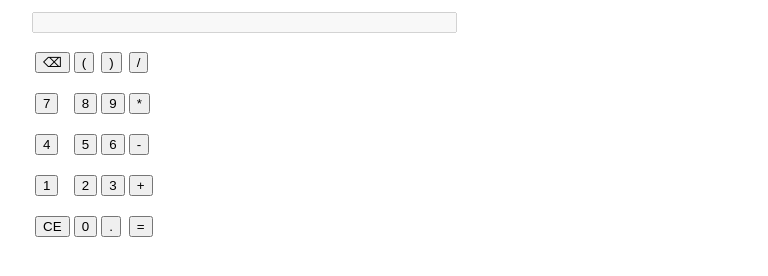
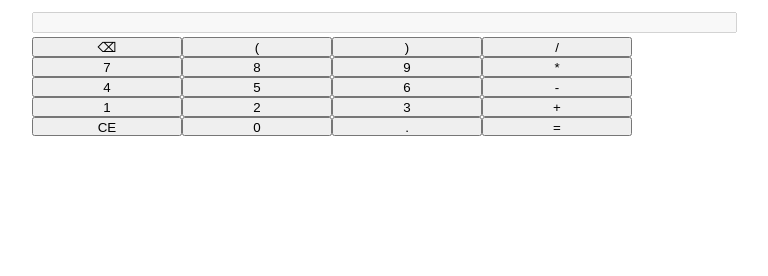
Before and after one commit to snkwonta/html-calculator, a plain HTML site: page index.html in a window 1280 px wide. Shown: the whole page, without its empty margins (308-1076 px from the left). Drawn offline with Linux system fonts and the light colour scheme.

Commit message:
Update index.html

```diff
--- a/index.html
+++ b/index.html
@@ -8,45 +8,46 @@
     </head>
     <body>
         <div class="main">
-        <form name="form">
-            <input type="text" name="textview" disabled size="50" height="30"/>
-        <table>
-            <tr>
-                <td><button class="button" type="button" value="&#9003" onclick="backspace()">&#9003</td>
-                <td><button class="button" type="button" value="(" onclick="show('(')">(</td>
-                <td><button class="button" type="button" value=")" onclick="show(')')">)</td>
-                <td><button class="button" type="button" value="/" onclick="show('/')">/</td>
+        <form name="form" id="form">
+            <input type="text" name="textview" disabled size="85" height="30"/>
 
-            </tr>
-            <tr>
-                <td><button class="button" type="button" value="7" onclick="show(7)">7</td>
-                <td><button class="button" type="button" value="8" onclick="show(8)">8</td>
-                <td><button class="button" type="button" value="9" onclick="show(9)">9</td>
-                <td><button class="button" type="button" value="*" onclick="show('*')">*</td>
+        <div class="hold-buttons">
 
-            </tr>
-            <tr>
-                <td><button class="button" type="button" value="4" onclick="show(4)">4</td>
-                <td><button class="button" type="button" value="5" onclick="show(5)">5</td>
-                <td><button class="button" type="button" value="6" onclick="show(6)">6</td>
-                <td><button class="button" type="button" value="-" onclick="show('-')">-</td>
-            </tr>
 
-            <tr>
-                <td><button class="button" type="button" value="1" onclick="show(1)">1</td>
-                <td><button class="button" type="button" value="2" onclick="show(2)">2</td>
-                <td><button class="button" type="button" value="3" onclick="show(3)">3</td>
-                <td><button class="button" type="button" value="+" onclick="show('+')">+</td>
+                <button class="button" type="button" value="&#9003" onclick="backspace()">&#9003
+                <button class="button" type="button" value="(" onclick="show('(')">(
+                <button class="button" type="button" value=")" onclick="show(')')">)
+                <button class="button" type="button" value="/" onclick="show('/')">/
 
-            </tr>
-            <tr>
-                <td><button class="button" type="reset" value="CE" onclick="show()">CE</td>
-                <td><button class="button" type="button" value="0" onclick="show(0)">0</td>
-                <td><button class="button" type="button" value="." onclick="show('.')">.</td>
-                <td><button class="button" type="button" value="=" onclick="textview.value=eval(textview.value)">=</td>
-            </tr>
 
-        </table>
+
+                <button class="button" type="button" value="7" onclick="show(7)">7
+                <button class="button" type="button" value="8" onclick="show(8)">8
+                <button class="button" type="button" value="9" onclick="show(9)">9
+                <button class="button" type="button" value="*" onclick="show('*')">*
+
+
+
+                <button class="button" type="button" value="4" onclick="show(4)">4
+                <button class="button" type="button" value="5" onclick="show(5)">5
+                <button class="button" type="button" value="6" onclick="show(6)">6
+                <button class="button" type="button" value="-" onclick="show('-')">-
+
+
+
+                <button class="button" type="button" value="1" onclick="show(1)">1
+                <button class="button" type="button" value="2" onclick="show(2)">2
+                <button class="button" type="button" value="3" onclick="show(3)">3
+                <button class="button" type="button" value="+" onclick="show('+')">+
+
+
+                <button class="button" type="reset" value="CE" onclick="show()">CE
+                <button class="button" type="button" value="0" onclick="show(0)">0
+                <td><button class="button" type="button" value="." onclick="show('.')">.
+                <button class="button" type="button" value="=" onclick="textview.value=eval(textview.value)">=
+
+
+    </div>
     </form>
     </div>
     </body>
```
